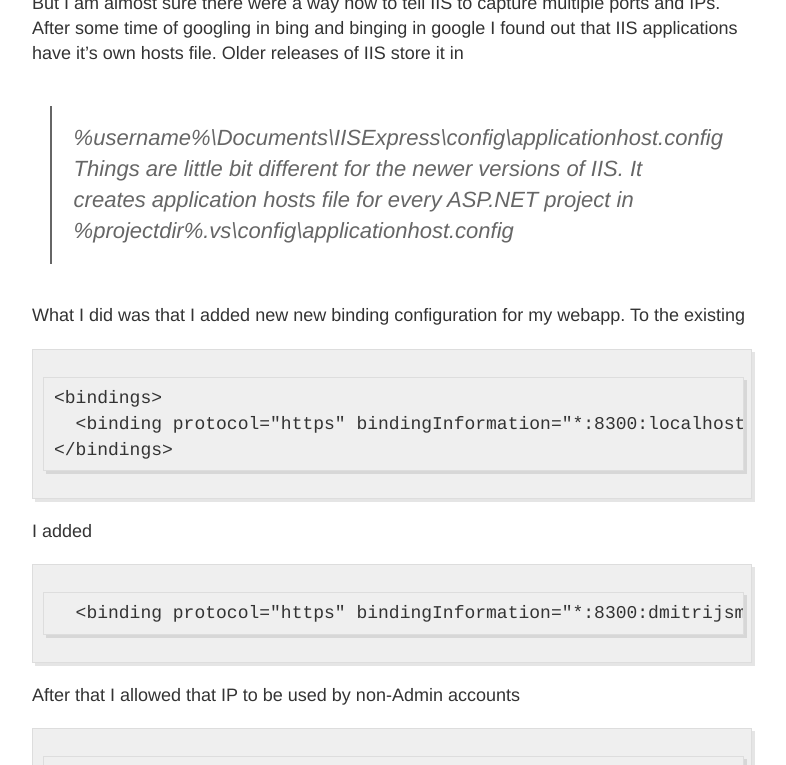
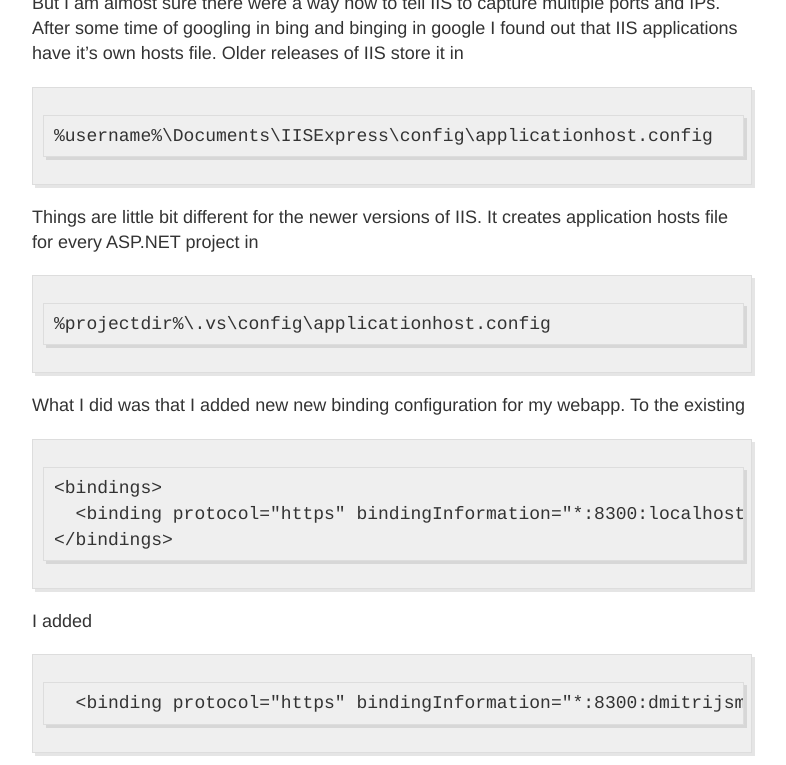
Before and after one commit to minajevs/blog, a Jekyll site: the page built from _posts/2016-3-9-IIS-from-lan.md, in a window 1280 px wide and 900 px high, scrolled down 987 px, cut to the strip 135-900 px from the top of the window. Shown: the whole strip, without its empty margins (248-1034 px from the left). Built offline with Jekyll 4.4.1, drawn with Linux system fonts in a browser that asks for light colours; Markdown is read by kramdown in place of the engine named in the settings.

Commit message:
Update 2016-3-9-IIS-from-lan.md

````diff
--- a/_posts/2016-3-9-IIS-from-lan.md
+++ b/_posts/2016-3-9-IIS-from-lan.md
@@ -12,10 +12,13 @@ Funny stuff - it doesn't necessary NOT work. Chrome was endlessly loading the pa
 ![](http://i.imgur.com/UDXohJA.png)
 
 But I am almost sure there were a way how to tell IIS to capture multiple ports and IPs. After some time of googling in bing and binging in google I found out that IIS applications have it's own hosts file. Older releases of IIS store it in
->%username%\Documents\IISExpress\config\applicationhost.config
+```
+%username%\Documents\IISExpress\config\applicationhost.config
+```
 Things are little bit different for the newer versions of IIS. It creates application hosts file for every ASP.NET project in
->%projectdir%\.vs\config\applicationhost.config
-
+```
+%projectdir%\.vs\config\applicationhost.config
+```
 What I did was that I added new new binding configuration for my webapp. To the existing
 ```
 <bindings>
````
